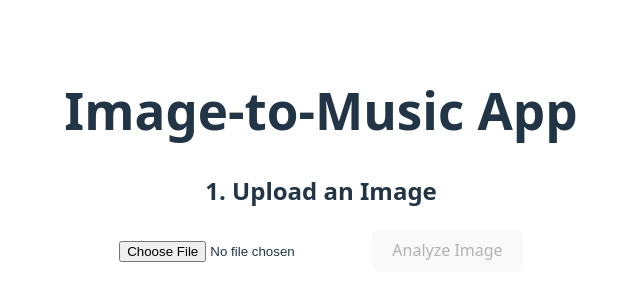
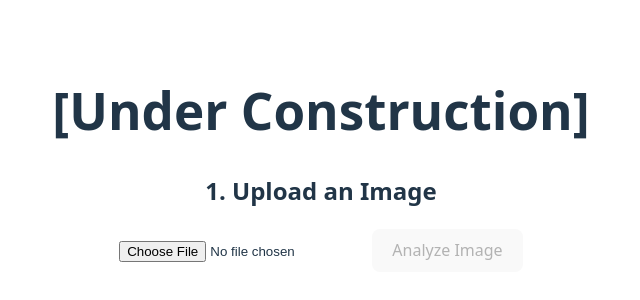
Before and after one commit to Vickyzyj/Imalody, a React app in the folder frontend/: page / in a window 1280 px wide. Shown: the part 240-540 px from the top of the page, without its empty margins (319-959 px from the left). Built offline with nearby package versions, Linux system fonts and the light colour scheme; no server answers; the HTML template or start-up script is replaced by a standard one.

Commit message:
change(frontend): change webpage to Under Construction

```diff
--- a/frontend/src/App.tsx
+++ b/frontend/src/App.tsx
@@ -210,7 +210,7 @@ export const App = () => {
   return (
     <div className="App">
       <header className="App-header">
-        <h1>Image-to-Music App</h1>
+        <h1>[Under Construction]</h1>
         {renderStep()}
       </header>
     </div>
```
